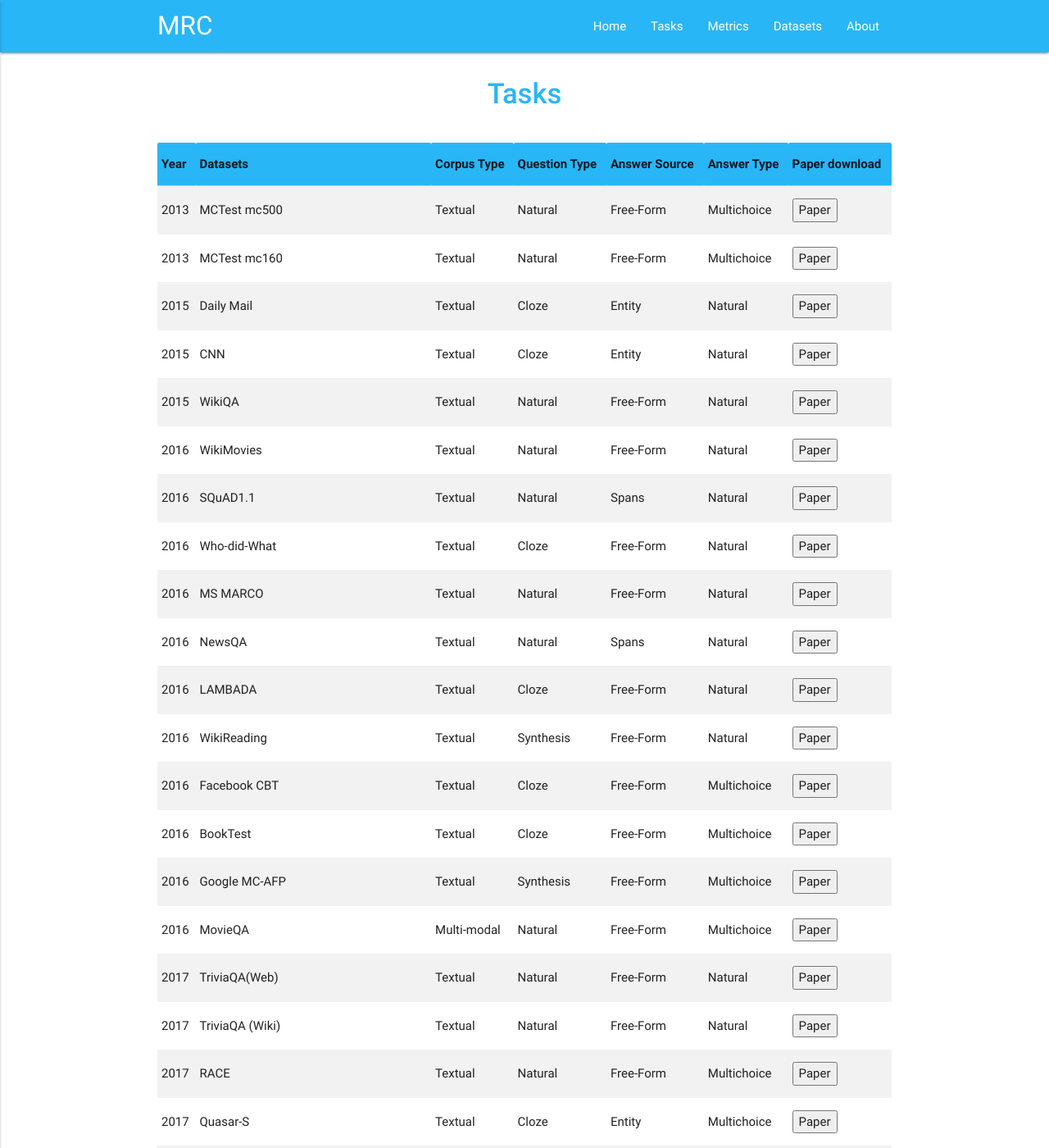
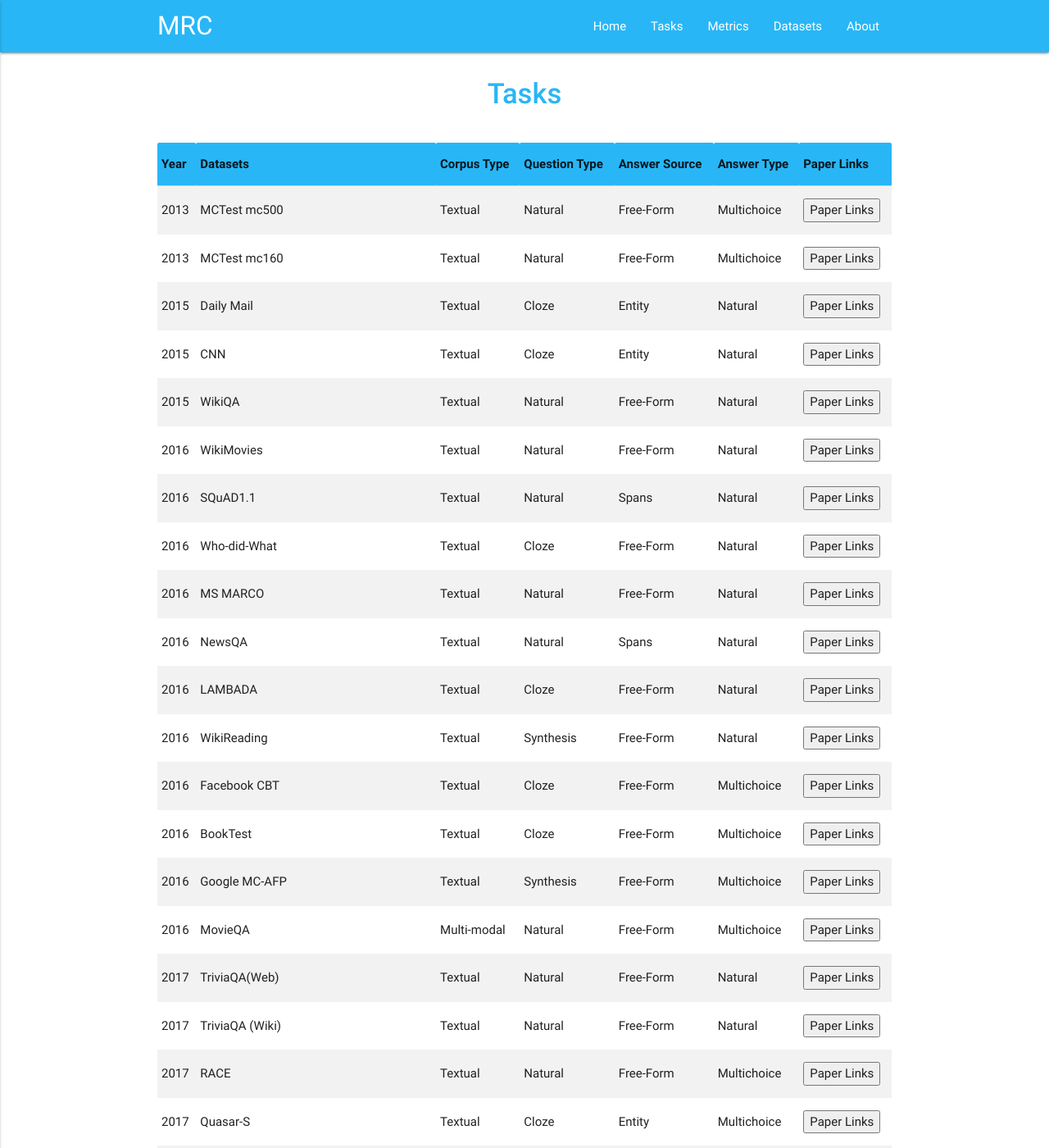
Before and after one commit to MRC-Datasets/MRC-Datasets.github.io, a Jekyll site: the page built from example1.md, in a window 1280 px wide and 1400 px high. Shown: the whole window at 82% size. Built offline with Jekyll 4.4.1, drawn with Linux system fonts in a browser that asks for light colours; some of the changed text lies outside the part shown.

Commit message:
Update example1.md

```diff
--- a/example1.md
+++ b/example1.md
@@ -17,7 +17,7 @@ permalink: /Tasks/
         <th>Question Type</th>
         <th>Answer Source</th>
         <th>Answer Type</th>
-        <th>Paper download</th>
+        <th>Paper Links</th>
     </tr>
    </thead>
    <tbody>
@@ -28,7 +28,7 @@ permalink: /Tasks/
         <td>Natural</td>
         <td>Free-Form</td>
         <td>Multichoice</td>
-        <td><button onclick="window.open('https://mattr1.github.io/mctest/MCTest_EMNLP2013.pdf');">Paper</button></td>
+        <td><button onclick="window.open('https://mattr1.github.io/mctest/MCTest_EMNLP2013.pdf');">Paper Links</button></td>
     </tr>
     <tr>
         <td>2013</td>
@@ -37,7 +37,7 @@ permalink: /Tasks/
         <td>Natural</td>
         <td>Free-Form</td>
         <td>Multichoice</td>
-        <td><button onclick="window.open('https://mattr1.github.io/mctest/MCTest_EMNLP2013.pdf');">Paper</button></td>
+        <td><button onclick="window.open('https://mattr1.github.io/mctest/MCTest_EMNLP2013.pdf');">Paper Links</button></td>
     </tr>
     <tr>
         <td>2015</td>
@@ -46,7 +46,7 @@ permalink: /Tasks/
         <td>Cloze</td>
         <td>Entity</td>
         <td>Natural</td>
-        <td><button onclick="window.open('https://arxiv.org/abs/1506.03340');">Paper</button></td>
+        <td><button onclick="window.open('https://arxiv.org/abs/1506.03340');">Paper Links</button></td>
     </tr>
     <tr>
         <td>2015</td>
@@ -55,7 +55,7 @@ permalink: /Tasks/
         <td>Cloze</td>
         <td>Entity</td>
         <td>Natural</td>
-        <td><button onclick="window.open('https://arxiv.org/abs/1506.03340');">Paper</button></td>
+        <td><button onclick="window.open('https://arxiv.org/abs/1506.03340');">Paper Links</button></td>
     </tr>
     <tr>
         <td>2015</td>
@@ -64,7 +64,7 @@ permalink: /Tasks/
         <td>Natural</td>
         <td>Free-Form</td>
         <td>Natural</td>
-        <td><button onclick="window.open('https://aclweb.org/anthology/D15-1237/');">Paper</button></td>
+        <td><button onclick="window.open('https://aclweb.org/anthology/D15-1237/');">Paper Links</button></td>
     </tr>
     <tr>
         <td>2016</td>
@@ -73,7 +73,7 @@ permalink: /Tasks/
         <td>Natural</td>
         <td>Free-Form</td>
         <td>Natural</td>
-        <td><button onclick="window.open('https://aclweb.org/anthology/D16-1147');">Paper</button></td>
+        <td><button onclick="window.open('https://aclweb.org/anthology/D16-1147');">Paper Links</button></td>
     </tr>
     <tr>
         <td>2016</td>
@@ -82,7 +82,7 @@ permalink: /Tasks/
         <td>Natural</td>
         <td>Spans</td>
         <td>Natural</td>
-        <td><button onclick="window.open('https://arxiv.org/abs/1606.05250');">Paper</button></td>
+        <td><button onclick="window.open('https://arxiv.org/abs/1606.05250');">Paper Links</button></td>
     </tr>
     <tr>
         <td>2016</td>
@@ -91,7 +91,7 @@ permalink: /Tasks/
         <td>Cloze</td>
         <td>Free-Form</td>
         <td>Natural</td>
-        <td><button onclick="window.open('https://aclweb.org/anthology/D16-1241');">Paper</button></td>
+        <td><button onclick="window.open('https://aclweb.org/anthology/D16-1241');">Paper Links</button></td>
     </tr>
     <tr>
         <td>2016</td>
@@ -100,7 +100,7 @@ permalink: /Tasks/
         <td>Natural</td>
         <td>Free-Form</td>
         <td>Natural</td>
-        <td><button onclick="window.open('https://arxiv.org/pdf/1611.09268.pdf');">Paper</button></td>
+        <td><button onclick="window.open('https://arxiv.org/pdf/1611.09268.pdf');">Paper Links</button></td>
     </tr>
     <tr>
         <td>2016</td>
@@ -109,7 +109,7 @@ permalink: /Tasks/
         <td>Natural</td>
         <td>Spans</td>
         <td>Natural</td>
-        <td><button onclick="window.open('https://arxiv.org/pdf/1611.09830.pdf');">Paper</button></td>
+        <td><button onclick="window.open('https://arxiv.org/pdf/1611.09830.pdf');">Paper Links</button></td>
     </tr>
     <tr>
         <td>2016</td>
@@ -118,7 +118,7 @@ permalink: /Tasks/
         <td>Cloze</td>
         <td>Free-Form</td>
         <td>Natural</td>
-        <td><button onclick="window.open('https://arxiv.org/pdf/1606.06031.pdf');">Paper</button></td>
+        <td><button onclick="window.open('https://arxiv.org/pdf/1606.06031.pdf');">Paper Links</button></td>
     </tr>
     <tr>
         <td>2016</td>
@@ -127,7 +127,7 @@ permalink: /Tasks/
         <td>Synthesis</td>
         <td>Free-Form</td>
         <td>Natural</td>
-        <td><button onclick="window.open('https://arxiv.org/pdf/1608.03542.pdf');">Paper</button></td>
+        <td><button onclick="window.open('https://arxiv.org/pdf/1608.03542.pdf');">Paper Links</button></td>
     </tr>
     <tr>
         <td>2016</td>
@@ -136,7 +136,7 @@ permalink: /Tasks/
         <td>Cloze</td>
         <td>Free-Form</td>
         <td>Multichoice</td>
-        <td><button onclick="window.open('https://research.fb.com/publications/the-goldilocks-principle-reading-childrens-books-with-explicit-memory-representations/');">Paper</button></td>
+        <td><button onclick="window.open('https://research.fb.com/publications/the-goldilocks-principle-reading-childrens-books-with-explicit-memory-representations/');">Paper Links</button></td>
     </tr>
     <tr>
         <td>2016</td>
@@ -145,7 +145,7 @@ permalink: /Tasks/
         <td>Cloze</td>
         <td>Free-Form</td>
         <td>Multichoice</td>
-        <td><button onclick="window.open('https://arxiv.org/pdf/1610.00956');">Paper</button></td>
+        <td><button onclick="window.open('https://arxiv.org/pdf/1610.00956');">Paper Links</button></td>
     </tr>
     <tr>
         <td>2016</td>
@@ -154,7 +154,7 @@ permalink: /Tasks/
         <td>Synthesis</td>
         <td>Free-Form</td>
         <td>Multichoice</td>
-        <td><button onclick="window.open('https://arxiv.org/pdf/1612.04342v1.pdf');">Paper</button></td>
+        <td><button onclick="window.open('https://arxiv.org/pdf/1612.04342v1.pdf');">Paper Links</button></td>
     </tr>
     <tr>
         <td>2016</td>
@@ -163,7 +163,7 @@ permalink: /Tasks/
         <td>Natural</td>
         <td>Free-Form</td>
         <td>Multichoice</td>
-        <td><button onclick="window.open('http://movieqa.cs.toronto.edu/static/files/CVPR2016_MovieQA.pdf');">Paper</button></td>
+        <td><button onclick="window.open('http://movieqa.cs.toronto.edu/static/files/CVPR2016_MovieQA.pdf');">Paper Links</button></td>
     </tr>
     <tr>
         <td>2017</td>
@@ -172,7 +172,7 @@ permalink: /Tasks/
         <td>Natural</td>
         <td>Free-Form</td>
         <td>Natural</td>
-        <td><button onclick="window.open('https://arxiv.org/pdf/1705.03551.pdf');">Paper</button></td>
+        <td><button onclick="window.open('https://arxiv.org/pdf/1705.03551.pdf');">Paper Links</button></td>
     </tr>
     <tr>
         <td>2017</td>
@@ -181,7 +181,7 @@ permalink: /Tasks/
         <td>Natural</td>
         <td>Free-Form</td>
         <td>Natural</td>
-        <td><button onclick="window.open('https://arxiv.org/pdf/1705.03551.pdf');">Paper</button></td>
+        <td><button onclick="window.open('https://arxiv.org/pdf/1705.03551.pdf');">Paper Links</button></td>
     </tr>
     <tr>
         <td>2017</td>
@@ -190,7 +190,7 @@ permalink: /Tasks/
         <td>Natural</td>
         <td>Free-Form</td>
         <td>Multichoice</td>
-        <td><button onclick="window.open('https://arxiv.org/pdf/1704.04683.pdf');">Paper</button></td>
+        <td><button onclick="window.open('https://arxiv.org/pdf/1704.04683.pdf');">Paper Links</button></td>
     </tr>
     <tr>
         <td>2017</td>
@@ -199,7 +199,7 @@ permalink: /Tasks/
         <td>Cloze</td>
         <td>Entity</td>
         <td>Multichoice</td>
-        <td><button onclick="window.open('https://arxiv.org/pdf/1707.03904');">Paper</button></td>
+        <td><button onclick="window.open('https://arxiv.org/pdf/1707.03904');">Paper Links</button></td>
     </tr>
     <tr>
         <td>2017</td>
@@ -208,7 +208,7 @@ permalink: /Tasks/
         <td>Natural</td>
         <td>Spans</td>
         <td>Natural</td>
-        <td><button onclick="window.open('https://arxiv.org/pdf/1707.03904');">Paper</button></td>
+        <td><button onclick="window.open('https://arxiv.org/pdf/1707.03904');">Paper Links</button></td>
     </tr>
     <tr>
         <td>2017</td>
@@ -217,7 +217,7 @@ permalink: /Tasks/
         <td>Natural</td>
         <td>Free-Form</td>
         <td>Natural</td>
-        <td><button onclick="window.open('https://arxiv.org/pdf/1704.05179');">Paper</button></td>
+        <td><button onclick="window.open('https://arxiv.org/pdf/1704.05179');">Paper Links</button></td>
     </tr>
     <tr>
         <td>2017</td>
@@ -226,7 +226,7 @@ permalink: /Tasks/
         <td>Natural</td>
         <td>Free-Form</td>
         <td>Natural</td>
-        <td><button onclick="window.open('https://arxiv.org/pdf/1712.07040.pdf');">Paper</button></td>
+        <td><button onclick="window.open('https://arxiv.org/pdf/1712.07040.pdf');">Paper Links</button></td>
     </tr>
     <tr>
         <td>2017</td>
@@ -235,7 +235,7 @@ permalink: /Tasks/
         <td>Natural</td>
         <td>Spans</td>
         <td>Multichoice</td>
-        <td><button onclick="window.open('https://arxiv.org/pdf/1707.06209.pdf');">Paper</button></td>
+        <td><button onclick="window.open('https://arxiv.org/pdf/1707.06209.pdf');">Paper Links</button></td>
     </tr>
     <tr>
         <td>2017</td>
@@ -244,7 +244,7 @@ permalink: /Tasks/
         <td>Synthesis</td>
         <td>Entity</td>
         <td>Multichoice</td>
-        <td><button onclick="window.open('https://www.mitpressjournals.org/doi/pdf/10.1162/tacl_a_00021');">Paper</button></td>
+        <td><button onclick="window.open('https://www.mitpressjournals.org/doi/pdf/10.1162/tacl_a_00021');">Paper Links</button></td>
     </tr>
     <tr>
         <td>2017</td>
@@ -253,7 +253,7 @@ permalink: /Tasks/
         <td>Synthesis</td>
         <td>Entity</td>
         <td>Multichoice</td>
-        <td><button onclick="window.open('https://www.mitpressjournals.org/doi/pdf/10.1162/tacl_a_00021');">Paper</button></td>
+        <td><button onclick="window.open('https://www.mitpressjournals.org/doi/pdf/10.1162/tacl_a_00021');">Paper Links</button></td>
     </tr>
     <tr>
         <td>2017</td>
@@ -262,7 +262,7 @@ permalink: /Tasks/
         <td>Natural</td>
         <td>Free-Form</td>
         <td>Multichoice</td>
-        <td><button onclick="window.open('http://openaccess.thecvf.com/content_cvpr_2017/papers/Kembhavi_Are_You_Smarter_CVPR_2017_paper.pdf');">Paper</button></td>
+        <td><button onclick="window.open('http://openaccess.thecvf.com/content_cvpr_2017/papers/Kembhavi_Are_You_Smarter_CVPR_2017_paper.pdf');">Paper Links</button></td>
     </tr>
     <tr>
         <td>2017</td>
@@ -271,7 +271,7 @@ permalink: /Tasks/
         <td>Cloze,Natural</td>
         <td>Free-Form</td>
         <td>Multichoice</td>
-        <td><button onclick="window.open('https://arxiv.org/abs/1611.05118');">Paper</button></td>
+        <td><button onclick="window.open('https://arxiv.org/abs/1611.05118');">Paper Links</button></td>
     </tr>
     <tr>
         <td>2018</td>
@@ -280,7 +280,7 @@ permalink: /Tasks/
         <td>Natural</td>
         <td>Free-Form</td>
         <td>Natural</td>
-        <td><button onclick="window.open('https://arxiv.org/abs/1808.07036v2');">Paper</button></td>
+        <td><button onclick="window.open('https://arxiv.org/abs/1808.07036v2');">Paper Links</button></td>
     </tr>
     <tr>
         <td>2018</td>
@@ -289,7 +289,7 @@ permalink: /Tasks/
         <td>Natural</td>
         <td>Free-Form</td>
         <td>Natural</td>
-        <td><button onclick="window.open('https://arxiv.org/pdf/1808.07042.pdf');">Paper</button></td>
+        <td><button onclick="window.open('https://arxiv.org/pdf/1808.07042.pdf');">Paper Links</button></td>
     </tr>
     <tr>
         <td>2018</td>
@@ -298,7 +298,7 @@ permalink: /Tasks/
         <td>Natural</td>
         <td>Spans</td>
         <td>Natural</td>
-        <td><button onclick="window.open('https://arxiv.org/pdf/1806.03822.pdf');">Paper</button></td>
+        <td><button onclick="window.open('https://arxiv.org/pdf/1806.03822.pdf');">Paper Links</button></td>
     </tr>
     <tr>
         <td>2018</td>
@@ -307,7 +307,7 @@ permalink: /Tasks/
         <td>Natural</td>
         <td>Spans</td>
         <td>Natural</td>
-        <td><button onclick="window.open('https://arxiv.org/pdf/1809.09600.pdf');">Paper</button></td>
+        <td><button onclick="window.open('https://arxiv.org/pdf/1809.09600.pdf');">Paper Links</button></td>
     </tr>
     <tr>
         <td>2018</td>
@@ -316,7 +316,7 @@ permalink: /Tasks/
         <td>Natural</td>
         <td>Spans</td>
         <td>Natural</td>
-        <td><button onclick="window.open('https://arxiv.org/pdf/1809.09600.pdf');">Paper</button></td>
+        <td><button onclick="window.open('https://arxiv.org/pdf/1809.09600.pdf');">Paper Links</button></td>
     </tr>
     <tr>
         <td>2018</td>
@@ -325,7 +325,7 @@ permalink: /Tasks/
         <td>Natural</td>
         <td>Free-Form</td>
         <td>Natural</td>
-        <td><button onclick="window.open('https://arxiv.org/pdf/1804.07927.pdf');">Paper</button></td>
+        <td><button onclick="window.open('https://arxiv.org/pdf/1804.07927.pdf');">Paper Links</button></td>
     </tr>
     <tr>
         <td>2018</td>
@@ -334,7 +334,7 @@ permalink: /Tasks/
         <td>Natural</td>
         <td>Free-Form</td>
         <td>Natural</td>
-        <td><button onclick="window.open('https://arxiv.org/pdf/1804.07927.pdf');">Paper</button></td>
+        <td><button onclick="window.open('https://arxiv.org/pdf/1804.07927.pdf');">Paper Links</button></td>
     </tr>
     <tr>
         <td>2018</td>
@@ -343,7 +343,7 @@ permalink: /Tasks/
         <td>Cloze</td>
         <td>Free-Form</td>
         <td>Natural</td>
-        <td><button onclick="window.open('https://arxiv.org/abs/1711.03225');">Paper</button></td>
+        <td><button onclick="window.open('https://arxiv.org/abs/1711.03225');">Paper Links</button></td>
     </tr>
     <tr>
         <td>2018</td>
@@ -352,7 +352,7 @@ permalink: /Tasks/
         <td>Cloze</td>
         <td>Free-Form</td>
         <td>Natural</td>
-        <td><button onclick="window.open('https://arxiv.org/pdf/1810.12885.pdf');">Paper</button></td>
+        <td><button onclick="window.open('https://arxiv.org/pdf/1810.12885.pdf');">Paper Links</button></td>
     </tr>
     <tr>
         <td>2018</td>
@@ -361,7 +361,7 @@ permalink: /Tasks/
         <td>Cloze</td>
         <td>Free-Form</td>
         <td>Natural</td>
-        <td><button onclick="window.open('https://arxiv.org/abs/1803.09720');">Paper</button></td>
+        <td><button onclick="window.open('https://arxiv.org/abs/1803.09720');">Paper Links</button></td>
     </tr>
     <tr>
         <td>2018</td>
@@ -370,7 +370,7 @@ permalink: /Tasks/
         <td>Natural</td>
         <td>Entity</td>
         <td>Multichoice</td>
-        <td><button onclick="window.open('https://arxiv.org/pdf/1810.12196.pdf');">Paper</button></td>
+        <td><button onclick="window.open('https://arxiv.org/pdf/1810.12196.pdf');">Paper Links</button></td>
     </tr>
     <tr>
         <td>2018</td>
@@ -379,7 +379,7 @@ permalink: /Tasks/
         <td>Natural</td>
         <td>Free-Form</td>
         <td>Multichoice</td>
-        <td><button onclick="window.open('http://ai2-website.s3.amazonaws.com/publications/AI2ReasoningChallenge2018.pdf');">Paper</button></td>
+        <td><button onclick="window.open('http://ai2-website.s3.amazonaws.com/publications/AI2ReasoningChallenge2018.pdf');">Paper Links</button></td>
     </tr>
     <tr>
         <td>2018</td>
@@ -388,7 +388,7 @@ permalink: /Tasks/
         <td>Natural</td>
         <td>Free-Form</td>
         <td>Multichoice</td>
-        <td><button onclick="window.open('http://ai2-website.s3.amazonaws.com/publications/AI2ReasoningChallenge2018.pdf');">Paper</button></td>
+        <td><button onclick="window.open('http://ai2-website.s3.amazonaws.com/publications/AI2ReasoningChallenge2018.pdf');">Paper Links</button></td>
     </tr>
     <tr>
         <td>2018</td>
@@ -397,7 +397,7 @@ permalink: /Tasks/
         <td>Natural</td>
         <td>Free-Form</td>
         <td>Multichoice</td>
-        <td><button onclick="window.open('https://arxiv.org/pdf/1809.02789.pdf');">Paper</button></td>
+        <td><button onclick="window.open('https://arxiv.org/pdf/1809.02789.pdf');">Paper Links</button></td>
     </tr>
     <tr>
         <td>2018</td>
@@ -406,7 +406,7 @@ permalink: /Tasks/
         <td>Natural</td>
         <td>Free-Form</td>
         <td>Multichoice</td>
-        <td><button onclick="window.open('https://www.aaai.org/ocs/index.php/AAAI/AAAI18/paper/viewFile/17368/16067');">Paper</button></td>
+        <td><button onclick="window.open('https://www.aaai.org/ocs/index.php/AAAI/AAAI18/paper/viewFile/17368/16067');">Paper Links</button></td>
     </tr>
     <tr>
         <td>2018</td>
@@ -415,7 +415,7 @@ permalink: /Tasks/
         <td>Natural</td>
         <td>Free-Form</td>
         <td>Multichoice</td>
-        <td><button onclick="window.open('http://cogcomp.org/page/publication_view/833');">Paper</button></td>
+        <td><button onclick="window.open('http://cogcomp.org/page/publication_view/833');">Paper Links</button></td>
     </tr>
     <tr>
         <td>2018</td>
@@ -424,7 +424,7 @@ permalink: /Tasks/
         <td>Cloze,Natural</td>
         <td>Free-Form</td>
         <td>Multichoice</td>
-        <td><button onclick="window.open('https://arxiv.org/pdf/1809.00812.pdf');">Paper</button></td>
+        <td><button onclick="window.open('https://arxiv.org/pdf/1809.00812.pdf');">Paper Links</button></td>
     </tr>
     <tr>
         <td>2018</td>
@@ -433,7 +433,7 @@ permalink: /Tasks/
         <td>Cloze</td>
         <td>Free-Form</td>
         <td>Multichoice</td>
-        <td><button onclick="window.open('https://ieeexplore.ieee.org/stamp/stamp.jsp?arnumber:8606080');">Paper</button></td>
+        <td><button onclick="window.open('https://ieeexplore.ieee.org/stamp/stamp.jsp?arnumber:8606080');">Paper Links</button></td>
     </tr>
     <tr>
         <td>2018</td>
@@ -442,7 +442,7 @@ permalink: /Tasks/
         <td>Cloze</td>
         <td>Free-Form</td>
         <td>Multichoice</td>
-        <td><button onclick="window.open('https://ieeexplore.ieee.org/stamp/stamp.jsp?arnumber:8606080');">Paper</button></td>
+        <td><button onclick="window.open('https://ieeexplore.ieee.org/stamp/stamp.jsp?arnumber:8606080');">Paper Links</button></td>
     </tr>
     <tr>
         <td>2018</td>
@@ -451,7 +451,7 @@ permalink: /Tasks/
         <td>Natural</td>
         <td>Spans</td>
         <td>Natural</td>
-        <td><button onclick="window.open('http://www.cs.sjtu.edu.cn/~wang-xb/wireless_new/material/Final2018/EE/洪逸宁,章学恒,吴峥-report.pdf');">Paper</button></td>
+        <td><button onclick="window.open('http://www.cs.sjtu.edu.cn/~wang-xb/wireless_new/material/Final2018/EE/洪逸宁,章学恒,吴峥-report.pdf');">Paper Links</button></td>
     </tr>
     <tr>
         <td>2018</td>
@@ -460,7 +460,7 @@ permalink: /Tasks/
         <td>Natural</td>
         <td>Free-Form</td>
         <td>Multichoice</td>
-        <td><button onclick="window.open('https://arxiv.org/pdf/1803.05223');">Paper</button></td>
+        <td><button onclick="window.open('https://arxiv.org/pdf/1803.05223');">Paper Links</button></td>
     </tr>
     <tr>
         <td>2018</td>
@@ -469,7 +469,7 @@ permalink: /Tasks/
         <td>Natural</td>
         <td>Spans</td>
         <td>Natural</td>
-        <td><button onclick="window.open('https://arxiv.org/pdf/1805.06975.pdf');">Paper</button></td>
+        <td><button onclick="window.open('https://arxiv.org/pdf/1805.06975.pdf');">Paper Links</button></td>
     </tr>
     <tr>
         <td>2019</td>
@@ -478,7 +478,7 @@ permalink: /Tasks/
         <td>Natural</td>
         <td>Spans</td>
         <td>Natural</td>
-        <td><button onclick="window.open('https://ai.google/research/pubs/pub47761');">Paper</button></td>
+        <td><button onclick="window.open('https://ai.google/research/pubs/pub47761');">Paper Links</button></td>
     </tr>
     <tr>
         <td>2019</td>
@@ -487,7 +487,7 @@ permalink: /Tasks/
         <td>Natural</td>
         <td>Spans</td>
         <td>Natural</td>
-        <td><button onclick="window.open('https://ai.google/research/pubs/pub47761');">Paper</button></td>
+        <td><button onclick="window.open('https://ai.google/research/pubs/pub47761');">Paper Links</button></td>
     </tr>
     <tr>
         <td>2019</td>
@@ -496,7 +496,7 @@ permalink: /Tasks/
         <td>Natural</td>
         <td>Free-Form</td>
         <td>Multichoice</td>
-        <td><button onclick="window.open('https://arxiv.org/pdf/1902.00164.pdf');">Paper</button></td>
+        <td><button onclick="window.open('https://arxiv.org/pdf/1902.00164.pdf');">Paper Links</button></td>
     </tr>
     <tr>
         <td>2019</td>
@@ -505,7 +505,7 @@ permalink: /Tasks/
         <td>Natural</td>
         <td>Free-Form</td>
         <td>Multichoice</td>
-        <td><button onclick="window.open('https://arxiv.org/abs/1809.01494');">Paper</button></td>
+        <td><button onclick="window.open('https://arxiv.org/abs/1809.01494');">Paper Links</button></td>
     </tr>
     <tr>
         <td>2019</td>
@@ -514,7 +514,7 @@ permalink: /Tasks/
         <td>Natural</td>
         <td>Free-Form</td>
         <td>Multichoice</td>
-        <td><button onclick="window.open('https://arxiv.org/pdf/1811.00937.pdf');">Paper</button></td>
+        <td><button onclick="window.open('https://arxiv.org/pdf/1811.00937.pdf');">Paper Links</button></td>
     </tr>
     <tr>
         <td>2019</td>
@@ -523,10 +523,10 @@ permalink: /Tasks/
         <td>Natural</td>
         <td>Free-Form</td>
         <td>Natural</td>
-        <td><button onclick="window.open('https://arxiv.org/abs/1903.00161');">Paper</button></td>
+        <td><button onclick="window.open('https://arxiv.org/abs/1903.00161');">Paper Links</button></td>
     </tr>
 	</tbody>
             </table>
           </div>
     </div>
-    </div>
+</div>
```
